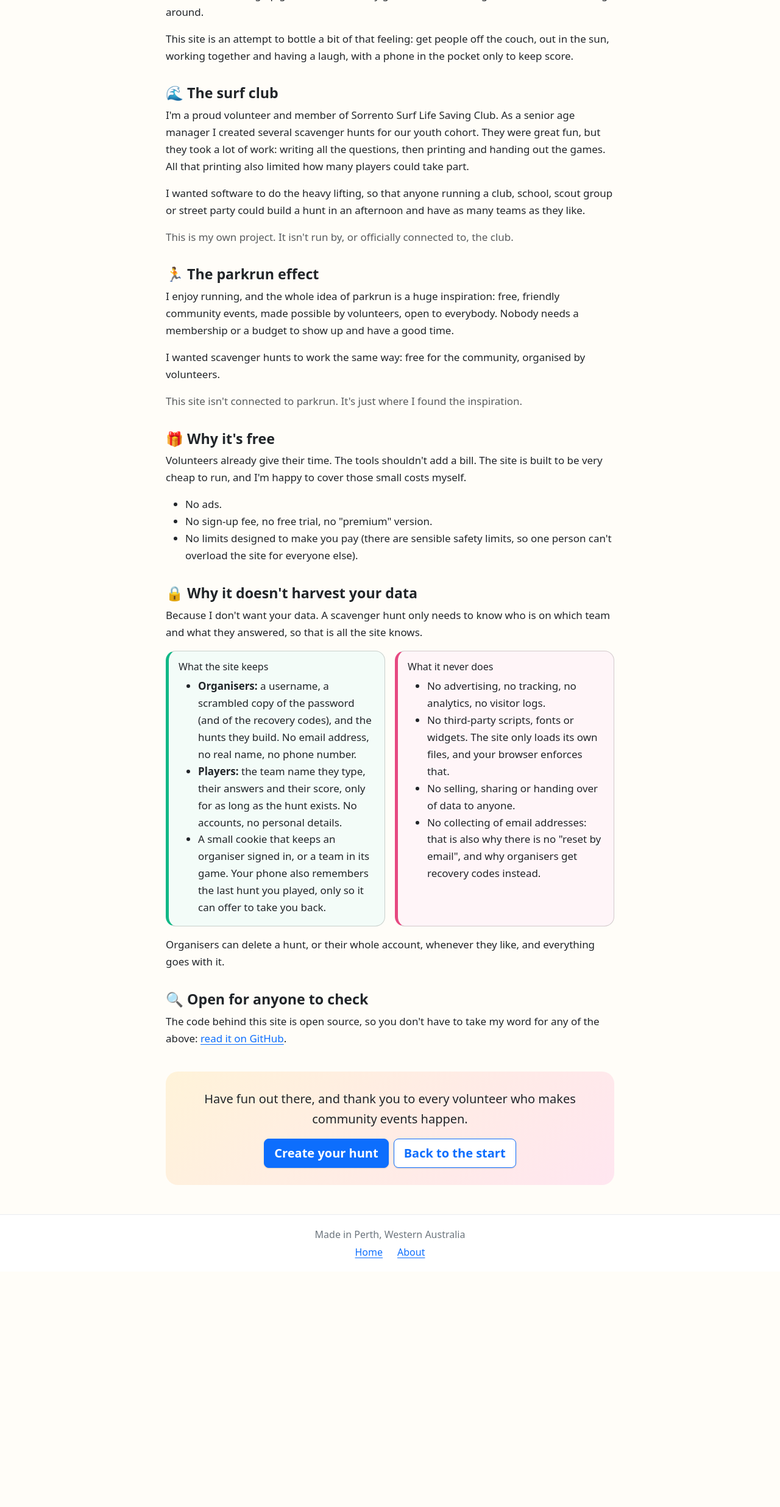
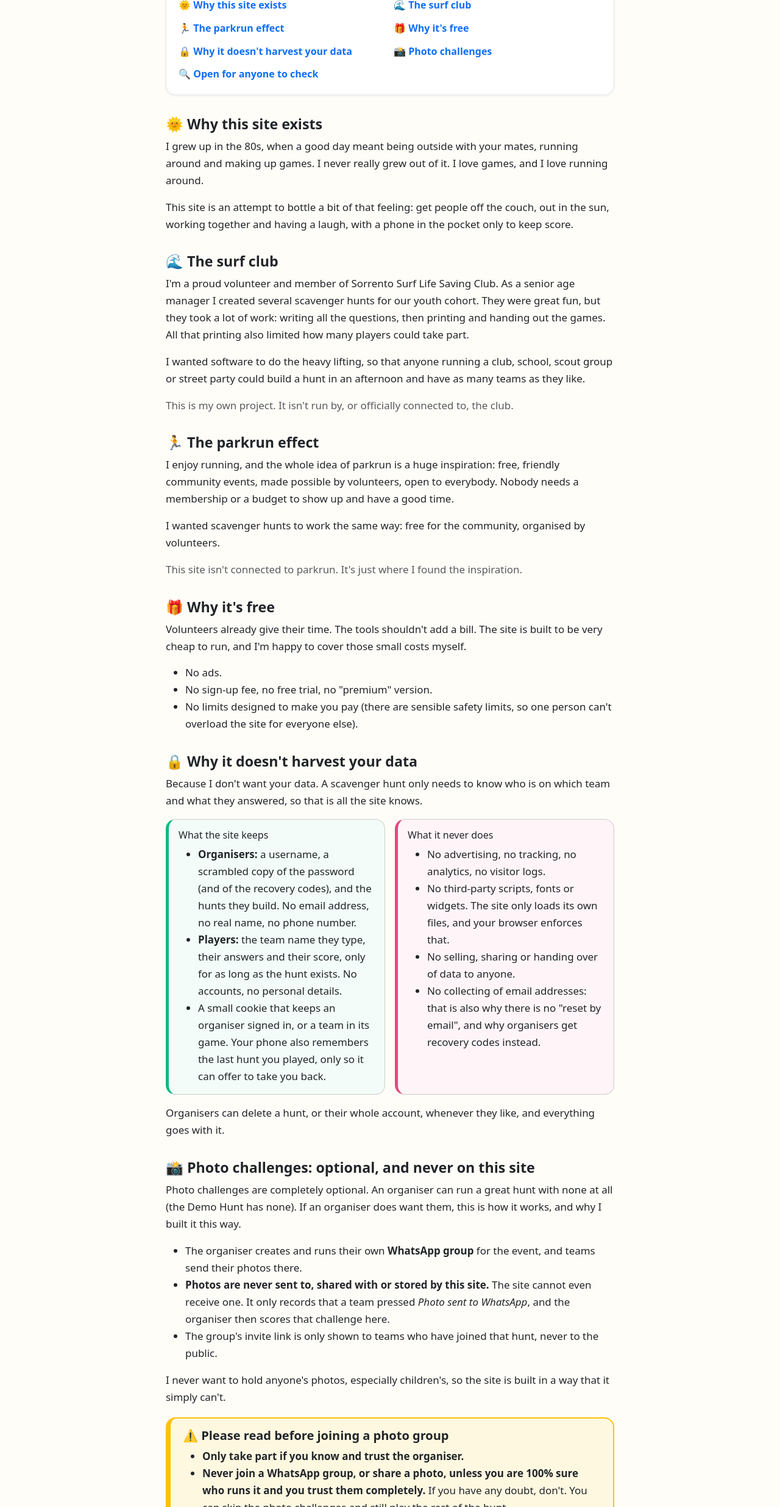
Before and after one commit to mickoscode/free-scavenger-hunt, a website: page web/about/index.html in a window 1280 px wide. Shown: the part 329-2800 px from the top of the page at 61% size. Before the commit the page ends 2414 px from the top, so only its background shows below. Drawn offline with nearby package versions, Linux system fonts and the light colour scheme.

Commit message:
About page: table of contents and a Photo challenges section
- table of contents above the first section, one link per section (tested: order, targets)
- new section: photo challenges are optional; photos go only to a WhatsApp group the organiser runs and are never sent to or stored by the site;
  a prominent notice (only take part with an organiser you know and trust, never join a group or share a photo without 100% trust,
  children need a parent or guardian's agreement, organisers are responsible for their group); the site accepts no responsibility

Co-Authored-By: Claude Sonnet 5.5 <noreply@anthropic.com>

```diff
--- a/web/about/index.html
+++ b/web/about/index.html
@@ -33,27 +33,40 @@
 
   <article class="container page-narrow prose">
 
-    <section>
+    <nav class="toc" aria-labelledby="toc-title" data-testid="toc">
+      <h2 id="toc-title" class="h6 toc-title">On this page</h2>
+      <ul>
+        <li><a href="#why"><span aria-hidden="true">🌞</span> Why this site exists</a></li>
+        <li><a href="#surf-club"><span aria-hidden="true">🌊</span> The surf club</a></li>
+        <li><a href="#parkrun"><span aria-hidden="true">🏃</span> The parkrun effect</a></li>
+        <li><a href="#free"><span aria-hidden="true">🎁</span> Why it's free</a></li>
+        <li><a href="#privacy"><span aria-hidden="true">🔒</span> Why it doesn't harvest your data</a></li>
+        <li><a href="#photos"><span aria-hidden="true">📸</span> Photo challenges</a></li>
+        <li><a href="#open-source"><span aria-hidden="true">🔍</span> Open for anyone to check</a></li>
+      </ul>
+    </nav>
+
+    <section id="why">
       <h2><span aria-hidden="true">🌞</span> Why this site exists</h2>
       <p>I grew up in the 80s, when a good day meant being outside with your mates, running around and making up games. I never really grew out of it. I love games, and I love running around.</p>
       <p>This site is an attempt to bottle a bit of that feeling: get people off the couch, out in the sun, working together and having a laugh, with a phone in the pocket only to keep score.</p>
     </section>
 
-    <section>
+    <section id="surf-club">
       <h2><span aria-hidden="true">🌊</span> The surf club</h2>
       <p>I'm a proud volunteer and member of Sorrento Surf Life Saving Club. As a senior age manager I created several scavenger hunts for our youth cohort. They were great fun, but they took a lot of work: writing all the questions, then printing and handing out the games. All that printing also limited how many players could take part.</p>
       <p>I wanted software to do the heavy lifting, so that anyone running a club, school, scout group or street party could build a hunt in an afternoon and have as many teams as they like.</p>
       <p class="small text-muted">This is my own project. It isn't run by, or officially connected to, the club.</p>
     </section>
 
-    <section>
+    <section id="parkrun">
       <h2><span aria-hidden="true">🏃</span> The parkrun effect</h2>
       <p>I enjoy running, and the whole idea of parkrun is a huge inspiration: free, friendly community events, made possible by volunteers, open to everybody. Nobody needs a membership or a budget to show up and have a good time.</p>
       <p>I wanted scavenger hunts to work the same way: free for the community, organised by volunteers.</p>
       <p class="small text-muted">This site isn't connected to parkrun. It's just where I found the inspiration.</p>
     </section>
 
-    <section>
+    <section id="free">
       <h2><span aria-hidden="true">🎁</span> Why it's free</h2>
       <p>Volunteers already give their time. The tools shouldn't add a bill. The site is built to be very cheap to run, and I'm happy to cover those small costs myself.</p>
       <ul>
@@ -63,7 +76,7 @@
       </ul>
     </section>
 
-    <section data-testid="privacy">
+    <section id="privacy" data-testid="privacy">
       <h2><span aria-hidden="true">🔒</span> Why it doesn't harvest your data</h2>
       <p>Because I don't want your data. A scavenger hunt only needs to know who is on which team and what they answered, so that is all the site knows.</p>
       <div class="row g-3">
@@ -92,7 +105,30 @@
       <p class="mt-3">Organisers can delete a hunt, or their whole account, whenever they like, and everything goes with it.</p>
     </section>
 
-    <section>
+    <section id="photos" data-testid="photos">
+      <h2><span aria-hidden="true">📸</span> Photo challenges: optional, and never on this site</h2>
+      <p>Photo challenges are completely optional. An organiser can run a great hunt with none at all (the Demo Hunt has none). If an organiser does want them, this is how it works, and why I built it this way.</p>
+      <ul>
+        <li>The organiser creates and runs their own <strong>WhatsApp group</strong> for the event, and teams send their photos there.</li>
+        <li><strong>Photos are never sent to, shared with or stored by this site.</strong> The site cannot even receive one. It only records that a team pressed <em>Photo sent to WhatsApp</em>, and the organiser then scores that challenge here.</li>
+        <li>The group's invite link is only shown to teams who have joined that hunt, never to the public.</li>
+      </ul>
+      <p>I never want to hold anyone's photos, especially children's, so the site is built in a way that it simply can't.</p>
+
+      <div class="about-callout" role="note" data-testid="photo-warning">
+        <h3 class="h5"><span aria-hidden="true">⚠️</span> Please read before joining a photo group</h3>
+        <ul class="mb-0">
+          <li><strong>Only take part if you know and trust the organiser.</strong></li>
+          <li><strong>Never join a WhatsApp group, or share a photo, unless you are 100% sure who runs it and you trust them completely.</strong> If you have any doubt, don't. You can skip the photo challenges and still play the rest of the hunt.</li>
+          <li>Children should only join a photo group with the knowledge and agreement of a parent or guardian.</li>
+          <li><strong>Organisers:</strong> you are responsible for your group. Only invite people who are part of your event, tell players what the photos are for, think about what group members can see about each other, delete the group when the event is over, and follow the child-safety and privacy rules of your own organisation.</li>
+        </ul>
+      </div>
+
+      <p class="mt-3">WhatsApp is a separate service run by someone else, with its own rules and privacy policy. This site doesn't run, monitor, moderate or verify any WhatsApp group, and has no way of seeing what is shared in one. <strong>This site accepts no responsibility</strong> for any group, any photo, or anything that happens between organisers, players or anyone else because of them. Everyone takes part, and runs hunts, at their own risk and judgement.</p>
+    </section>
+
+    <section id="open-source">
       <h2><span aria-hidden="true">🔍</span> Open for anyone to check</h2>
       <p>The code behind this site is open source, so you don't have to take my word for any of the above: <a href="https://github.com/mickoscode/free-scavenger-hunt" rel="noopener" data-testid="source-link">read it on GitHub</a>.</p>
     </section>
--- a/web/css/site.css
+++ b/web/css/site.css
@@ -164,3 +164,17 @@ body.home { background: #fffdf8; }
 /* ---- footer: the place on the first line, the links on the second ---- */
 .site-footer .container { flex-direction: column; align-items: center; gap: .35rem; text-align: center; }
 .footer-links { display: flex; justify-content: center; gap: 1.5rem; }
+
+/* ---- About page: table of contents, notices, anchors ---- */
+html { scroll-behavior: smooth; }
+@media (prefers-reduced-motion: reduce) { html { scroll-behavior: auto; } }
+.prose section[id] { scroll-margin-top: 1rem; }
+.toc { background: #fff; border: 1px solid #e3e8ef; border-radius: 1rem; padding: 1rem 1.25rem; margin: 1.5rem 0 .5rem; box-shadow: 0 1px 4px rgba(0, 0, 0, .07); }
+.toc-title { text-transform: uppercase; letter-spacing: .06em; color: #6c757d; margin: 0 0 .5rem; font-size: .8rem; font-weight: 700; }
+.toc ul { list-style: none; margin: 0; padding: 0; display: grid; gap: .1rem .75rem; }
+.toc li { font-size: 1rem; }
+.toc a { display: block; padding: .3rem 0; text-decoration: none; font-weight: 600; }
+.toc a:hover { text-decoration: underline; }
+@media (min-width: 576px) { .toc ul { grid-template-columns: 1fr 1fr; } }
+.about-callout { background: #fff8e1; border: 2px solid #ffc107; border-left-width: 8px; border-radius: 1rem; padding: 1rem 1.25rem; margin: 1.25rem 0; }
+.about-callout h3 { margin-bottom: .5rem; font-weight: 800; }
```
Also changed, not shown: docs/requirements.md (+1 -1 lines), tests/browser/site-pages.test.js (+18 -0 lines).
